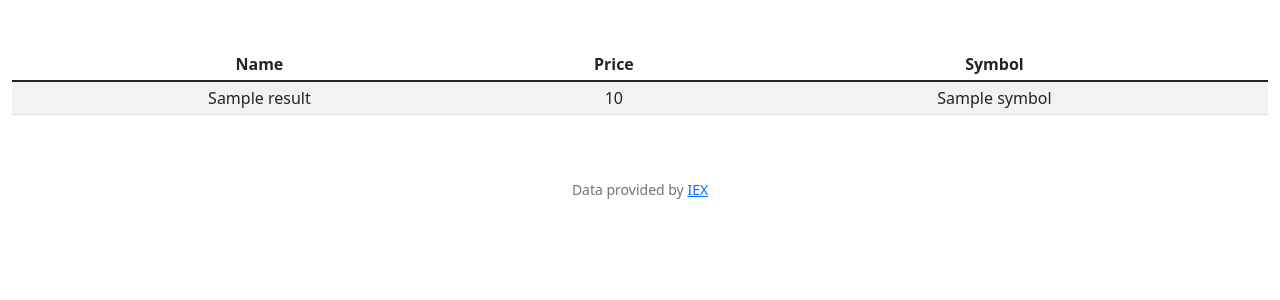
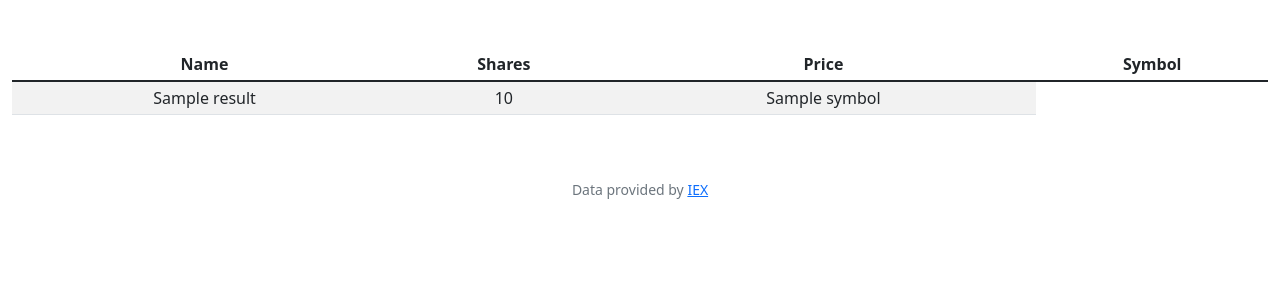
Before and after one commit to JC4github/cs50, a Flask app: template finance/templates/index.html in a window 1280 px wide. Shown: the part 76-376 px from the top of the page. Run offline with Flask 2, Linux system fonts and the light colour scheme; the template is opened without the code that fills it: most values are stand-ins (such as "Sample title", 1, 10 or a date in 2020); some libraries are stand-ins or nearby versions.

Commit message:
Thu, Apr 21, 2022, 11:34 PM +00:00

```diff
--- a/finance/templates/index.html
+++ b/finance/templates/index.html
@@ -9,6 +9,7 @@
     <thead>
         <tr>
             <th scope="col">Name</th>
+            <th scope="col">Shares</th>
             <th scope="col">Price</th>
             <th scope="col">Symbol</th>
         </tr>
```
